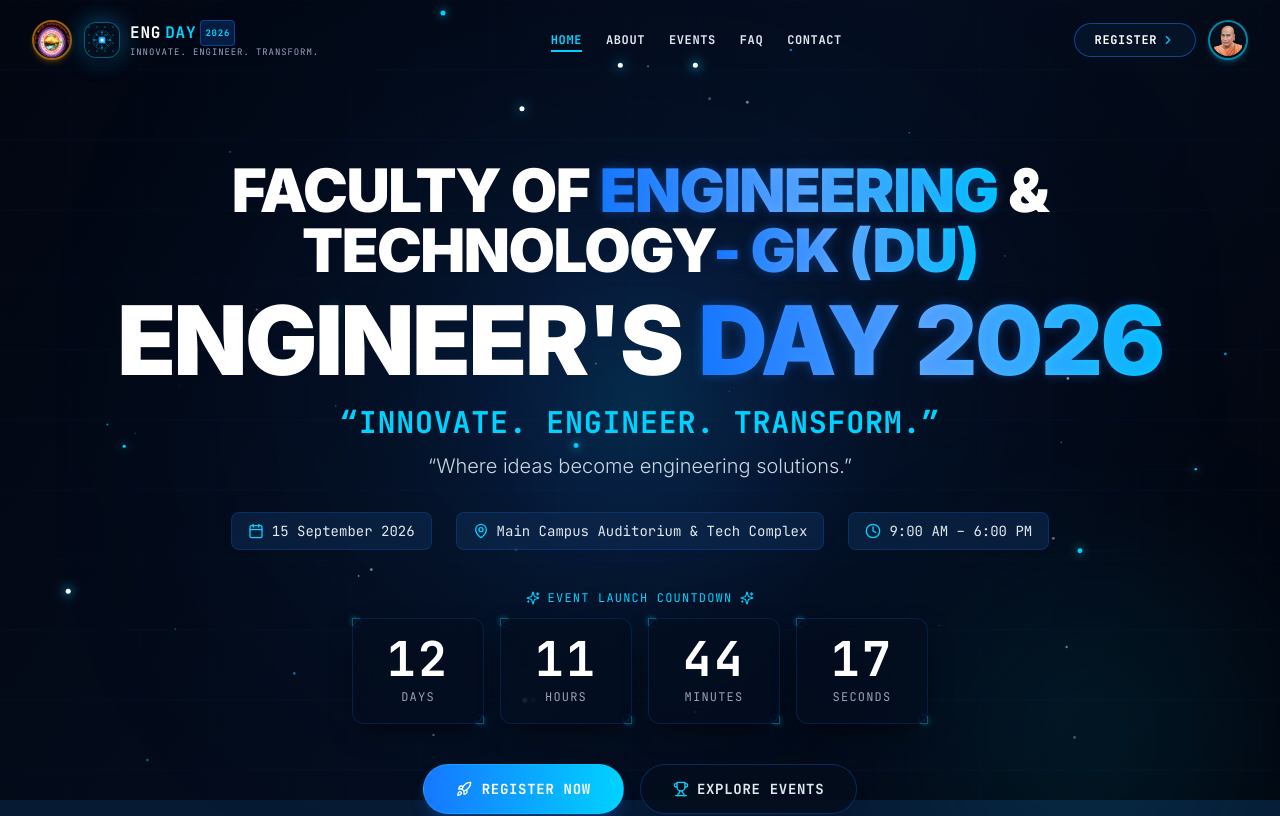
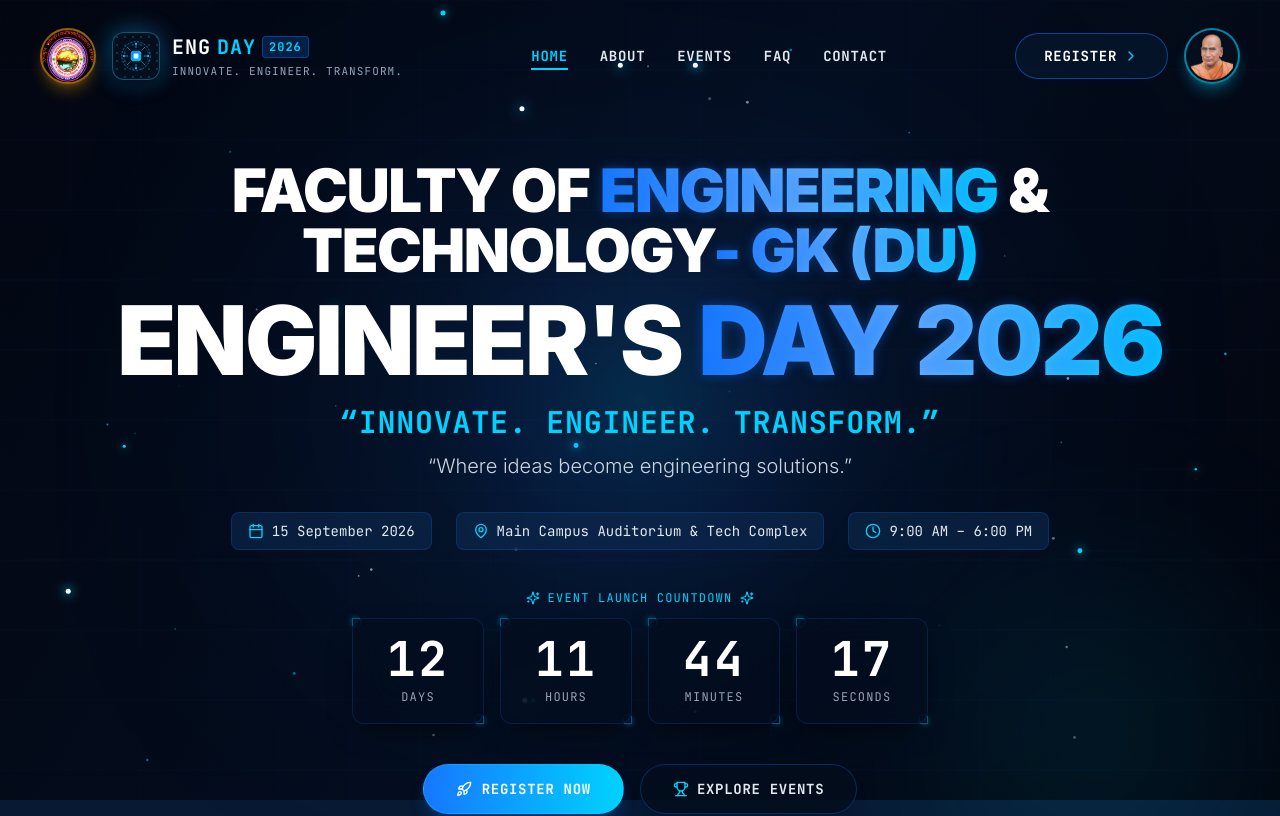
Before and after one commit to UjjwalRaj2025/EventManag_Eng_DAY, a React (Vite) app: page / in a window 1280 px wide. Shown: the top 816 px of the page. Built offline with nearby package versions, Linux system fonts and the light colour scheme.

Commit message:
Make navbar, logos, typography, and CTA buttons 30% larger

```diff
--- a/src/components/Navbar.jsx
+++ b/src/components/Navbar.jsx
@@ -43,42 +43,41 @@ const Navbar = ({ onOpenRegister }) => {
   return (
     <>
       {/*
-        Capsule Floating Glass Navbar
-        - Always renders both Patron Portrait (left) and College Seal (right) on phone & desktop
-        - Morphs smoothly into a floating pill on scroll
+        30% Scaled Up Capsule Floating Glass Navbar
+        - Larger logos (14x14), larger brand typography, spacious padding & buttons
       */}
       <header
         className={`fixed top-0 left-0 right-0 z-50 transition-all duration-700 ease-[cubic-bezier(0.16,1,0.3,1)] ${
           isScrolled
-            ? 'mt-2 sm:mt-4 w-[96%] sm:w-[92%] lg:w-[85%] max-w-[1400px] mx-auto rounded-full bg-navy-950/9 backdrop-blur-2xl shadow-2xl shadow-navy-950/9 py-2 px-3 sm:px-6'
-            : 'w-full py-4 sm:py-5 px-3 sm:px-8 max-w-[1480px] mx-auto bg-transparent'
+            ? 'mt-2.5 sm:mt-4 w-[96%] sm:w-[92%] lg:w-[86%] max-w-[1480px] mx-auto rounded-full bg-navy-950/90 backdrop-blur-2xl shadow-2xl shadow-navy-950/90 py-3 px-4 sm:px-8'
+            : 'w-full py-5 sm:py-7 px-4 sm:px-10 max-w-[1540px] mx-auto bg-transparent'
         }`}
       >
-        <div className="flex items-center justify-between gap-2">
+        <div className="flex items-center justify-between gap-3 sm:gap-4">
 
           {/* 1. LEFT SIDE: PATRON LOGO + BRAND TITLE */}
-          <div className="flex items-center gap-2 sm:gap-3 shrink-0">
+          <div className="flex items-center gap-3 sm:gap-4 shrink-0">
 
-            {/* Always-visible Left Patron Logo (Swamiji Portrait) */}
+            {/* 30% Scaled Left Patron Logo (Swamiji Portrait) */}
             <a href="#home" title="Patron / Founder" className="shrink-0">
               <img
                 src="/LogoLatest.webp"
                 alt="Patron Logo"
-                className="w-8 h-8 sm:w-10 sm:h-10 rounded-full object-cover border-2 border-amber-500/60 shadow-md shadow-amber-500/20 hover:scale-105 transition-transform"
+                className="w-11 h-11 sm:w-14 sm:h-14 rounded-full object-cover border-2 border-amber-500/60 shadow-lg shadow-amber-500/30 hover:scale-105 transition-transform"
               />
             </a>
 
-            {/* Main Brand Logo & Title */}
-            <a href="#home" className="flex items-center gap-1.5 sm:gap-2.5 group">
-              <EngineeringLogo className="w-7 h-7 sm:w-9 sm:h-9 shrink-0" />
+            {/* Main Brand Logo & 30% Scaled Title */}
+            <a href="#home" className="flex items-center gap-2 sm:gap-3 group">
+              <EngineeringLogo className="w-9 h-9 sm:w-12 sm:h-12 shrink-0" />
               <div>
-                <div className="font-extrabold tracking-wider text-xs sm:text-base text-white font-mono flex items-center gap-1">
+                <div className="font-extrabold tracking-wider text-sm sm:text-lg lg:text-xl text-white font-mono flex items-center gap-1.5">
                   ENG<span className="text-electric-cyan">DAY</span>
-                  <span className="text-[8px] sm:text-[9px] bg-electric-500/20 text-electric-cyan border border-electric-500/40 px-1 py-0.2 rounded font-mono font-bold">
+                  <span className="text-[10px] sm:text-xs bg-electric-500/20 text-electric-cyan border border-electric-500/40 px-1.5 py-0.5 rounded font-mono font-bold">
                     2026
                   </span>
                 </div>
-                <div className="text-[8px] sm:text-[9px] text-slate-400 font-mono tracking-widest uppercase hidden md:block">
+                <div className="text-[9px] sm:text-[11px] text-slate-400 font-mono tracking-widest uppercase hidden md:block mt-0.5">
                   {EVENT_INFO.theme}
                 </div>
               </div>
@@ -86,8 +85,8 @@ const Navbar = ({ onOpenRegister }) => {
 
           </div>
 
-          {/* 2. CENTERED NAVIGATION LINKS (Desktop only) */}
-          <nav className="hidden lg:flex items-center space-x-6 font-mono text-xs font-bold uppercase tracking-wider">
+          {/* 2. CENTERED NAVIGATION LINKS (30% Scaled text & spacing) */}
+          <nav className="hidden lg:flex items-center space-x-8 font-mono text-xs sm:text-sm font-bold uppercase tracking-wider">
             {navLinks.map((link) => {
               const sectionId = link.href.substring(1);
               const isActive = activeSection === sectionId;
@@ -104,7 +103,7 @@ const Navbar = ({ onOpenRegister }) => {
 
                   {/* Animated Center-Expanding Underline */}
                   <span
-                    className={`absolute bottom-0 left-0 right-0 h-[2px] bg-electric-cyan transition-transform duration-300 ease-out origin-center ${
+                    className={`absolute bottom-0 left-0 right-0 h-[2.5px] bg-electric-cyan transition-transform duration-300 ease-out origin-center ${
                       isActive ? 'scale-x-100' : 'scale-x-0 group-hover:scale-x-100'
                     }`}
                   />
@@ -113,34 +112,34 @@ const Navbar = ({ onOpenRegister }) => {
             })}
           </nav>
 
-          {/* 3. RIGHT SIDE: REGISTER CTA + ALWAYS-VISIBLE COLLEGE SEAL LOGO */}
-          <div className="flex items-center gap-2 sm:gap-3 shrink-0">
+          {/* 3. RIGHT SIDE: 30% SCALED REGISTER CTA + COLLEGE SEAL LOGO */}
+          <div className="flex items-center gap-3 sm:gap-4 shrink-0">
 
-            {/* Register CTA Button */}
+            {/* 30% Scaled Register CTA Button */}
             <button
               onClick={onOpenRegister}
-              className="rounded-full px-3 py-1.5 sm:px-5 sm:py-2 text-[10px] sm:text-xs font-mono font-bold uppercase tracking-wider text-white border border-electric-500/50 bg-navy-900/60 hover:bg-gradient-to-r hover:from-electric-500 hover:to-electric-cyan hover:border-transparent hover:scale-105 hover:shadow-lg hover:shadow-electric-500/40 transition-all duration-300 flex items-center gap-1 group shrink-0"
+              className="rounded-full px-4 py-2 sm:px-7 sm:py-3 text-xs sm:text-sm font-mono font-bold uppercase tracking-wider text-white border border-electric-500/50 bg-navy-900/60 hover:bg-gradient-to-r hover:from-electric-500 hover:to-electric-cyan hover:border-transparent hover:scale-105 hover:shadow-lg hover:shadow-electric-500/40 transition-all duration-300 flex items-center gap-1.5 group shrink-0"
             >
               <span>REGISTER</span>
-              <ChevronRight className="w-3 h-3 sm:w-3.5 sm:h-3.5 text-electric-cyan group-hover:text-white group-hover:translate-x-0.5 transition-transform duration-300" />
+              <ChevronRight className="w-4 h-4 sm:w-4.5 sm:h-4.5 text-electric-cyan group-hover:text-white group-hover:translate-x-0.5 transition-transform duration-300" />
             </button>
 
-            {/* Always-visible Right College Seal Emblem */}
+            {/* 30% Scaled Right College Seal Emblem */}
             <div title="College Seal Emblem" className="shrink-0">
               <img
                 src="/logo-left.png"
                 alt="College Seal Logo"
-                className="w-8 h-8 sm:w-10 sm:h-10 rounded-full object-contain p-0.5 bg-navy-950 border-2 border-electric-cyan/60 shadow-md shadow-electric-cyan/20 hover:scale-105 transition-transform"
+                className="w-11 h-11 sm:w-14 sm:h-14 rounded-full object-contain p-0.5 bg-navy-950 border-2 border-electric-cyan/60 shadow-lg shadow-electric-cyan/30 hover:scale-105 transition-transform"
               />
             </div>
 
-            {/* Mobile Hamburger Menu Icon */}
+            {/* 30% Scaled Mobile Hamburger Menu Icon */}
             <button
               onClick={() => setMobileMenuOpen(true)}
-              className="lg:hidden p-1.5 sm:p-2 rounded-xl bg-navy-900 border border-electric-500/30 text-slate-200 hover:text-white shrink-0"
+              className="lg:hidden p-2 sm:p-3 rounded-xl bg-navy-900 border border-electric-500/30 text-slate-200 hover:text-white shrink-0"
               aria-label="Open Navigation Menu"
             >
-              <Menu className="w-4 h-4 sm:w-5 sm:h-5 text-electric-cyan" />
+              <Menu className="w-5 h-5 sm:w-6 sm:h-6 text-electric-cyan" />
             </button>
 
           </div>
```
